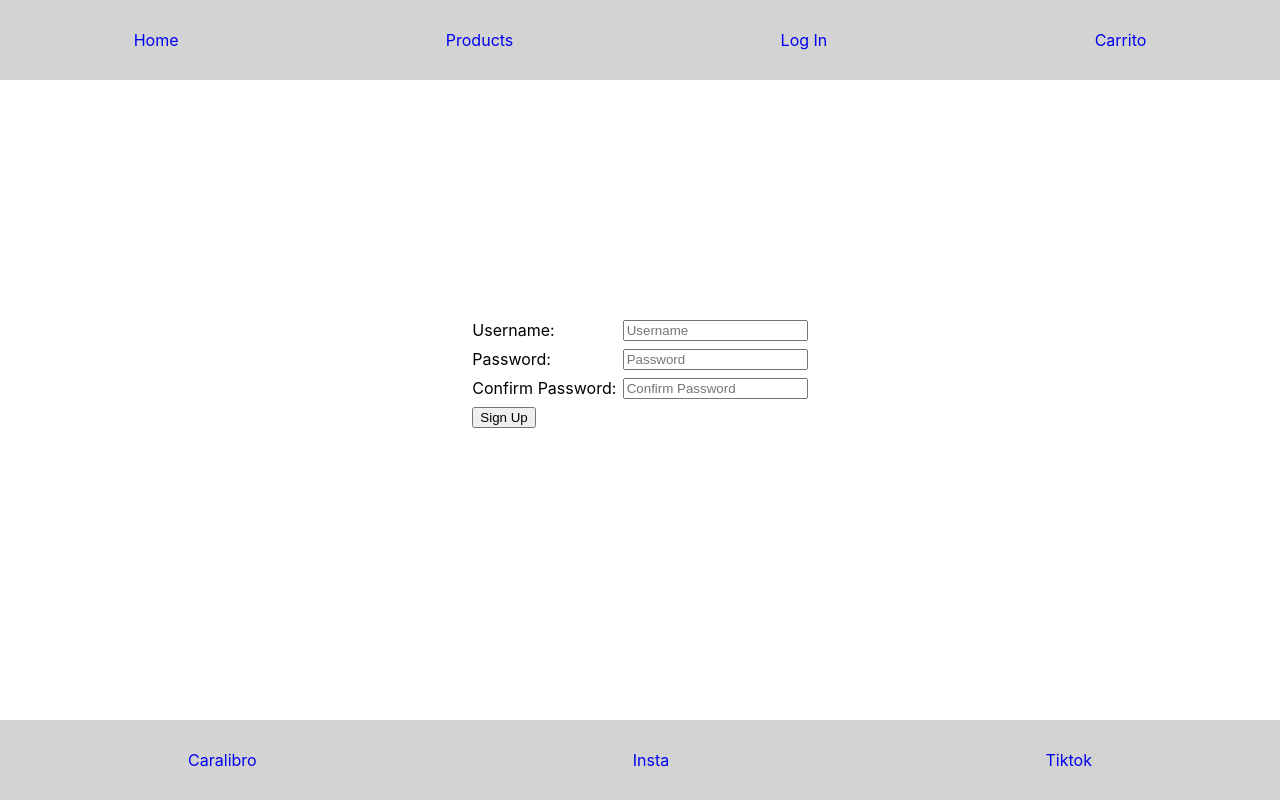
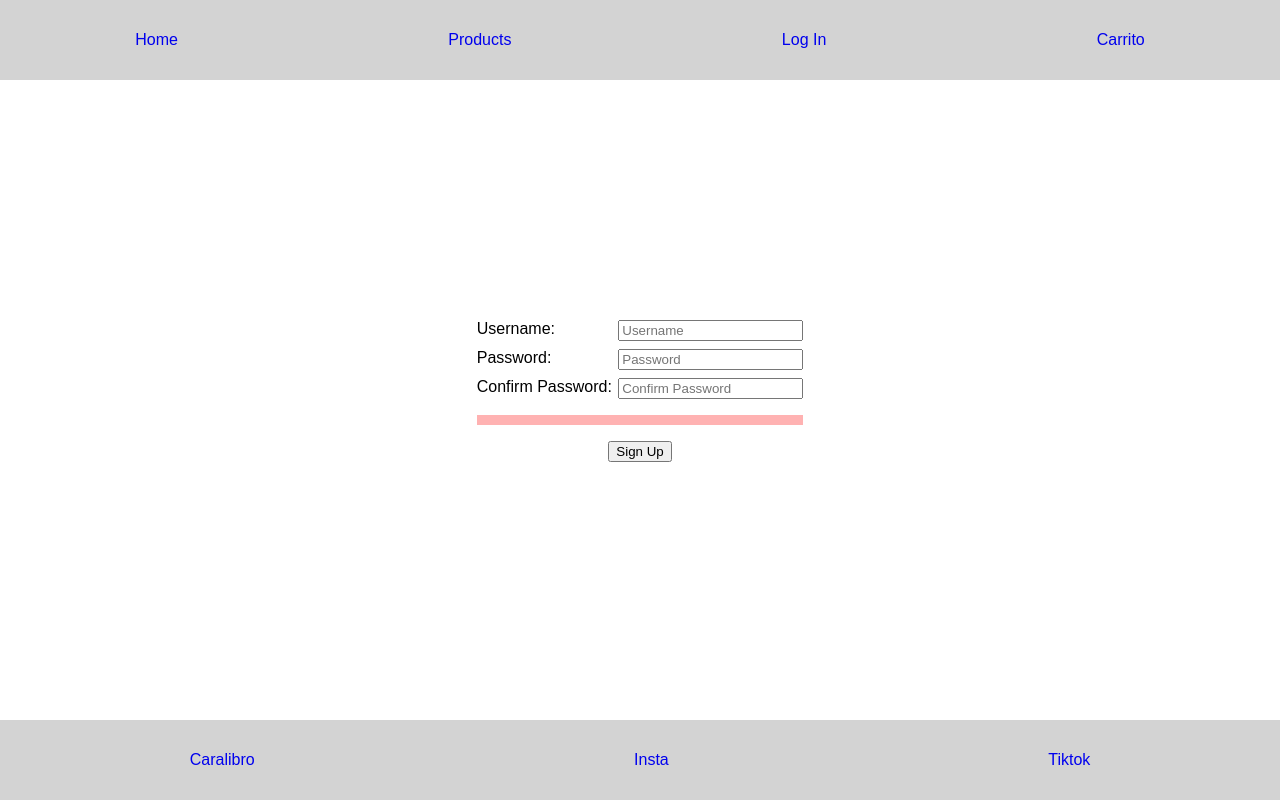
Before and after one commit to kiike145/evs-ecommerce, a React (Create React App) app: page /signup in a window 1280 px wide. Built offline with nearby package versions, Linux system fonts and the light colour scheme.

Commit message:
"Cart" and "Products" views created

```diff
--- a/public/index.html
+++ b/public/index.html
@@ -9,7 +9,7 @@
 
 	<link rel="manifest" href="%PUBLIC_URL%/manifest.json" />
 
-	<title>React App</title>
+	<title>EVS - e-commerce</title>
 </head>
 
 <body>
--- a/src/App.js
+++ b/src/App.js
@@ -3,8 +3,10 @@ import "./App.css";
 import Header from "./components/common/header";
 import Footer from "./components/common/footer";
 import Home from "./components/home";
+import Products from "./components/products";
 import FormLogin from "./components/formLogin";
 import FormSignUp from "./components/formSignUp";
+import Cart from "./components/cart";
 
 function App() {
 	return (
@@ -14,8 +16,10 @@ function App() {
 				<Routes>
 					<Route path="/" element={<Navigate to="/home" />} />
 					<Route path="/home" element={<Home />} />
+					<Route path="/products" element={<Products />} />
 					<Route path="/login" element={<FormLogin />} />
 					<Route path="/signup" element={<FormSignUp />} />
+					<Route path="/cart" element={<Cart />} />
 				</Routes>
 				<Footer />
 			</BrowserRouter>
--- /dev/null
+++ b/src/components/cart/index.js
@@ -0,0 +1,9 @@
+import "./cart.css";
+
+const Cart = () => {
+    return (
+        <h1>Carrito</h1>
+    );
+};
+
+export default Cart;
--- a/src/components/formSignUp/index.js
+++ b/src/components/formSignUp/index.js
@@ -1,29 +1,53 @@
-import "./form.css";
+import { useState } from "react";
+
+import "./signupForm.css";
 
 const SignupForm = () => {
+
+	const [error, setError] = useState([]); // Mostrarle los errores al usuario
+	const [formState, setFormState] = useState({ // Datos por defecto del formulario (vacio)
+		name: "",
+		password: "",
+		password2: ""
+	});
+
+	const handleChange = event => {
+		setFormState({ // Creamos el objeto
+			...formState,
+			[event.target.name]: event.target.value,
+		});
+	};
+
+	const signUp = event => {
+		event.preventDefault();
+		setError("");
+
+		if (formState.password !== formState.password2) {
+			setError("Las contraseñas no coinciden");
+			return;
+		}
+	};
+
 	return (
-        <form>
+		<form onSubmit={signUp}>
 			<div className="form-group">
 				<div className="form-row">
-                    <label for="username">Username: </label>
-                    <input type="text" placeholder="Username"></input>
+					<label htmlFor="username">Username: </label>
+					<input type="text" name="name" onChange={handleChange} placeholder="Username"></input>
 				</div>
 				<div className="form-row">
-                    <label for="username">Password: </label>
-                    <input type="pass" placeholder="Password"></input>
+					<label htmlFor="username">Password: </label>
+					<input type="password" name="password" onChange={handleChange} placeholder="Password"></input>
 				</div>
-
 				<div className="form-row">
-                    <label for="username">Confirm Password: </label>
-                    <input type="pass" placeholder="Confirm Password"></input>
+					<label htmlFor="username">Confirm Password: </label>
+					<input type="password" name="password2" onChange={handleChange} placeholder="Confirm Password"></input>
 				</div>
-                <div className="form-row links">
-                    <button type='submit'>Sign Up</button>
-                </div>
+				{error && <p>{error}</p>}
+				<button type="submit">Sign Up</button>
 			</div>
 		</form>
 	);
-
 };
 
 export default SignupForm;
--- a/src/components/formSignUp/form.css
+++ b/src/components/formSignUp/signupForm.css
@@ -13,7 +13,14 @@ label {
     margin-bottom: .5rem;
 }
 
-.links {
+.singupBtn {
     display: flex;
-    justify-content: space-between;
+    justify-content: center;
+    flex-direction: column;
 }
+
+form p {
+    font-weight: bolder;
+    padding: .3rem;
+    background: rgba(255, 0, 0, .3);
+}
--- a/src/components/home/index.js
+++ b/src/components/home/index.js
@@ -4,17 +4,20 @@ import "./home.css";
 
 const Home = () => {
 
-    const [photos , setPhotos] = useState([]);
+    const [product , setProduct] = useState([]);
+
+    //const id1 = Math.floor(Math.random() * 10) + 1;
+    //const id2 = Math.floor(Math.random() * 10) + 1;
 
     useEffect(() => {
-            fetch('https://jsonplaceholder.typicode.com/photos?id=1&id=2&id=3&id=4&id=5&id=6')
+            fetch("http://localhost:8080/articulos/list")
                 .then(response => response.json())
-                .then(data => setPhotos(data))
+                .then(data => setProduct(data))
         } , []
     );
 
     return(
-        <ProductList products = {photos} />
+        <ProductList products = {product} />
     );
 };
 
--- a/src/components/productListItem/index.js
+++ b/src/components/productListItem/index.js
@@ -4,7 +4,9 @@ const ProductListItem = ({product = {} }) => {
 
     return(
         <div>
-            <p>{product.title}</p>
+            <p>{product.nombre}</p>
+            <p>{product.precio}</p>
+            <p>{product.rutaimagen}</p>
         </div>
     );
 }
--- /dev/null
+++ b/src/components/products/index.js
@@ -0,0 +1,22 @@
+import { useEffect, useState } from 'react';
+import ProductList from '../productList';
+
+import "./products.css";
+
+const Products = () => {
+
+    const [product , setProduct] = useState([]);
+
+    useEffect(() => {
+        fetch("http://localhost:8080/articulos/list")
+            .then(response => response.json())
+            .then(data => setProduct(data))
+    }, []
+    );
+
+    return (
+        <ProductList products = {product} />
+    );
+};
+
+export default Products;
--- a/src/index.css
+++ b/src/index.css
@@ -1,8 +1,6 @@
 body {
 	margin: 0;
-	font-family: -apple-system, BlinkMacSystemFont, "Segoe UI", "Roboto", "Oxygen",
-		"Ubuntu", "Cantarell", "Fira Sans", "Droid Sans", "Helvetica Neue",
-		sans-serif;
+	font-family: Arial, Helvetica, sans-serif;
 	-webkit-font-smoothing: antialiased;
 	-moz-osx-font-smoothing: grayscale;
 }
```
Also changed, not shown: src/components/cart/cart.css (added), src/components/products/products.css (added). Lines whose indentation alone changed are shown as unchanged.
